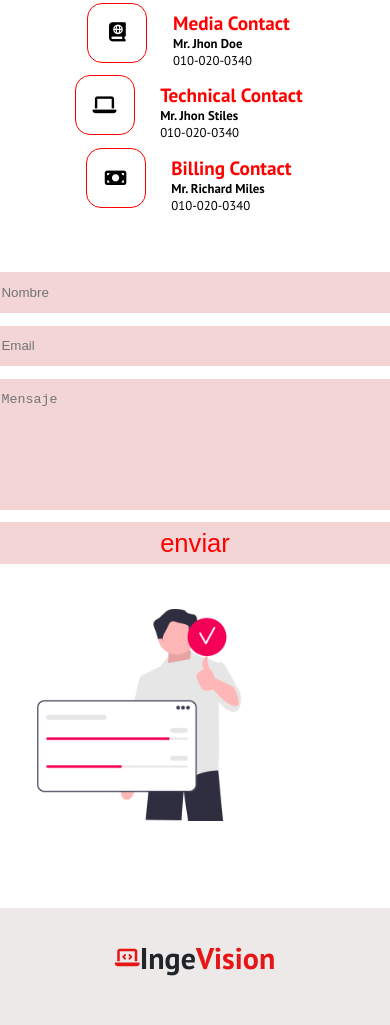
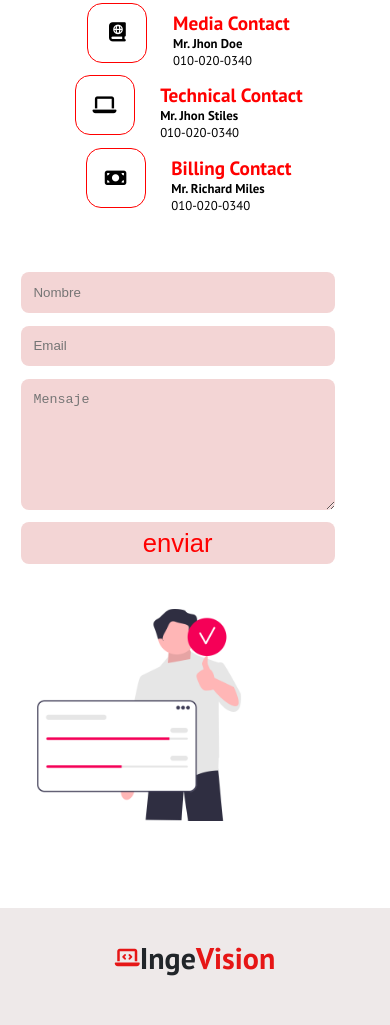
Before and after one commit to jofrannys/proyectopersonal, a plain HTML site: page contacto.html in a window 390 px wide. Shown: the part 1160-2185 px from the top of the page. Drawn offline with Linux system fonts and the light colour scheme.

Commit message:
agragada media query

```diff
--- a/contacto.css
+++ b/contacto.css
@@ -189,3 +189,17 @@
         border-radius: 8px;
     }
 }
+
+@media  (max-width:420px){
+
+    .form .form__contenedor .form__contenedor-registro{
+        padding: 0 2.5rem;
+    }
+    .form .form__contenedor .form__contenedor-registro form input {
+        width: 90%;
+
+    }
+    .form .form__contenedor .form__contenedor-registro form textarea {
+        width: 90%;
+    }
+}
```
